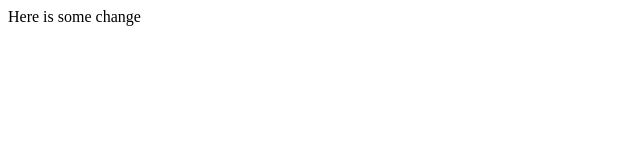
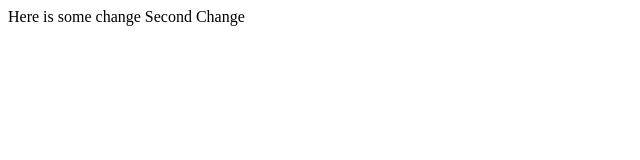
Before and after one commit to mcheong1004/a-pull-request-demo, a plain HTML site: page index.html in a window 1280 px wide. Shown: the whole page, without its empty margins (0-640 px from the left). Drawn offline with Linux system fonts and the light colour scheme.

Commit message:
Add Second change

```diff
--- a/index.html
+++ b/index.html
@@ -6,5 +6,6 @@
 </head>
 <body>
 	Here is some change
+	Second Change
 </body>
 </html>
```
